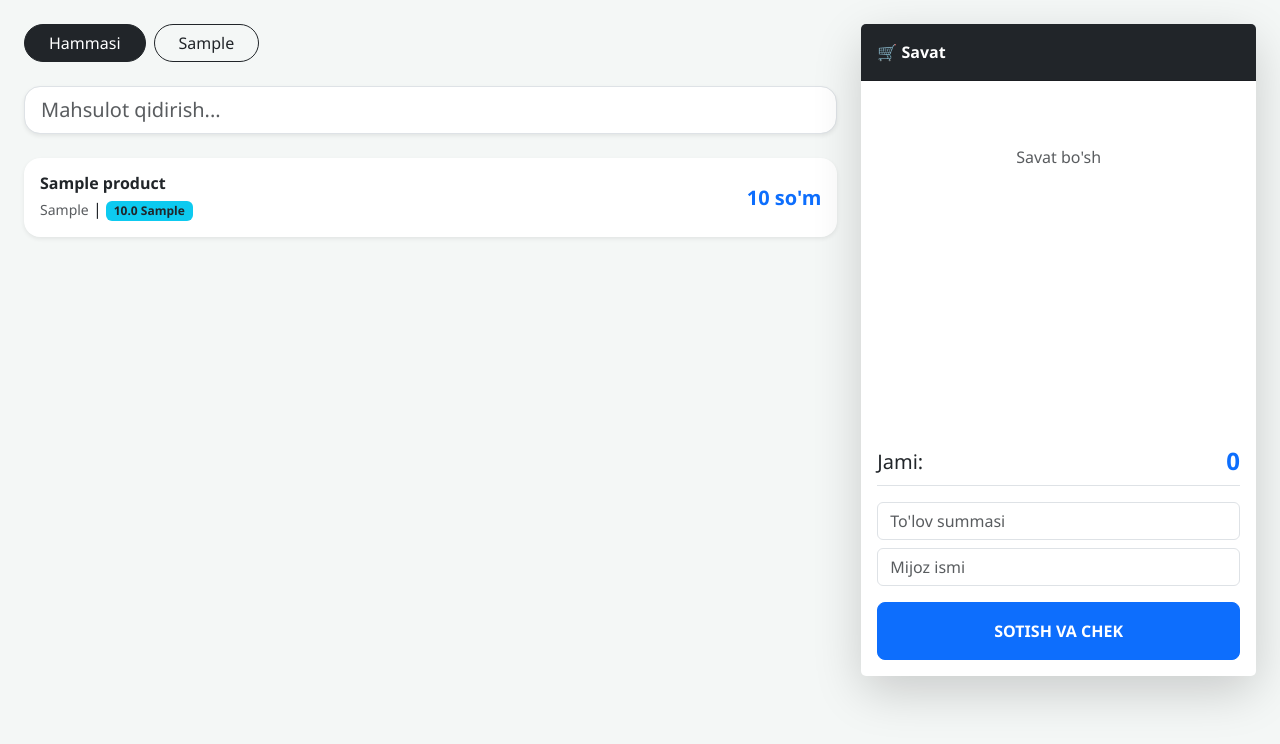
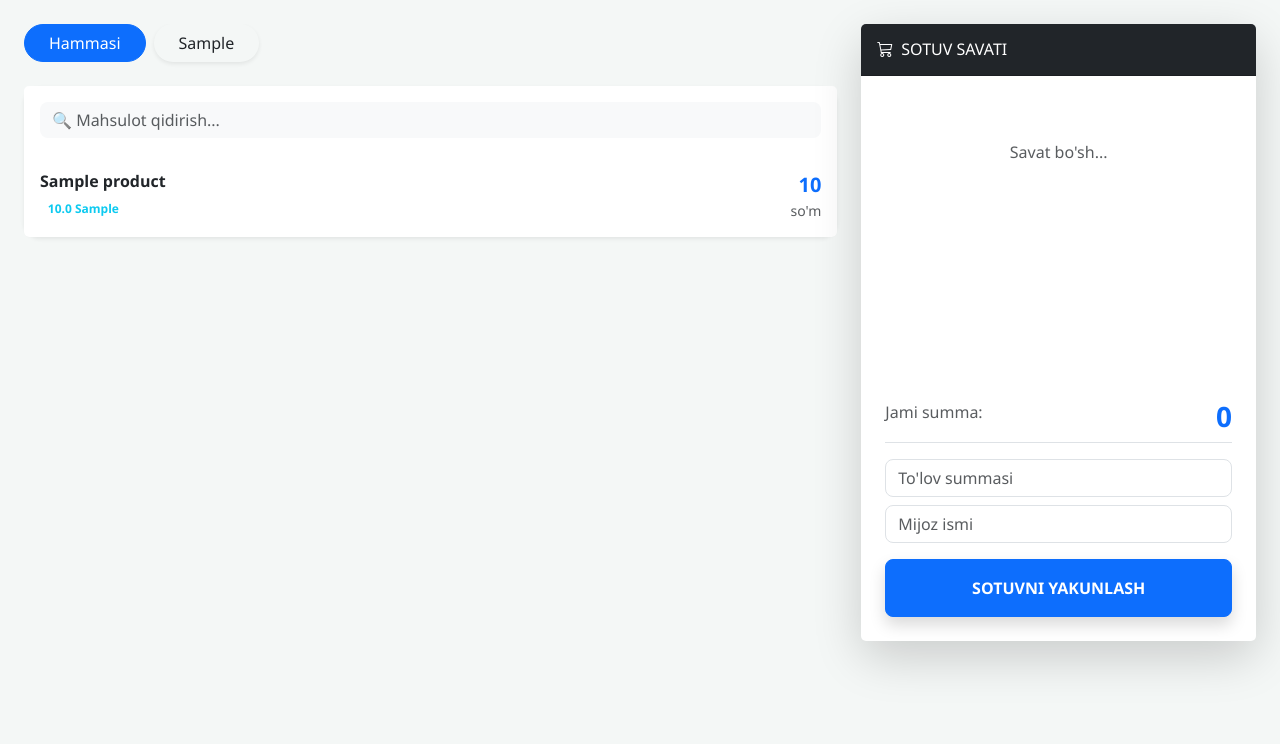
Before and after one commit to urmonaliyevv/market-sayt, a Flask app: page / in a window 1280 px wide. Shown: the part 56-800 px from the top of the page. Run offline with Flask 3, Linux system fonts and the light colour scheme; the visitor is signed in with stand-in values (Sample User, id 1); tables that the repository leaves empty hold one stand-in row (values such as "Sample post"); some libraries are stand-ins or nearby versions.

Commit message:
Update index.html

```diff
--- a/templates/index.html
+++ b/templates/index.html
@@ -2,110 +2,165 @@
 {% block content %}
 <div class="row g-4">
     <div class="col-lg-8">
-        <div class="d-flex gap-2 mb-3 overflow-auto pb-2" id="categoryFilters">
-            <button class="btn btn-dark rounded-pill px-4 active-cat" onclick="filterCat('all')">Hammasi</button>
+        <div class="d-flex gap-2 mb-3 overflow-auto pb-2" id="catBar">
+            <button class="btn btn-primary rounded-pill px-4" onclick="filterCat('all')">Hammasi</button>
             {% set cats = [] %}
             {% for p in products %}
                 {% if p.category not in cats %}
-                    <button class="btn btn-outline-dark rounded-pill px-4" onclick="filterCat('{{p.category}}')">{{p.category}}</button>
+                    <button class="btn btn-white shadow-sm rounded-pill px-4" onclick="filterCat('{{p.category}}')">{{p.category}}</button>
                     {% if cats.append(p.category) %}{% endif %}
                 {% endif %}
             {% endfor %}
         </div>
 
-        <input id="qidiruv" class="form-control form-control-lg mb-4 rounded-4 shadow-sm" placeholder="Mahsulot qidirish...">
-
-        <div class="list-group shadow-sm rounded-4 overflow-hidden" id="productGrid">
+        <div class="card border-0 shadow-sm rounded-4">
+            <div class="card-header bg-white border-0 py-3">
+                <input id="qidiruv" class="form-control border-0 bg-light rounded-3" placeholder="🔍 Mahsulot qidirish...">
+            </div>
+            <div class="list-group list-group-flush" id="productGrid" style="max-height: 65vh; overflow-y: auto;">
                 {% for p in products %}
                 <div class="list-group-item list-group-item-action border-0 py-3 prod-item"
-                 onclick="addToCart('{{p.id}}', '{{p.name}}', '{{p.sell_price}}', '{{p.stock}}')"
-                 data-name="{{p.name.lower()}}" data-cat="{{p.category}}" style="cursor: pointer;">
+                     data-name="{{p.name.lower()}}" data-cat="{{p.category}}"
+                     onclick="addToCart('{{p.id}}', '{{p.name}}', '{{p.sell_price}}', '{{p.stock}}')">
                     <div class="d-flex justify-content-between align-items-center">
                         <div>
-                        <h6 class="fw-bold mb-1">{{p.name}}</h6>
-                        <small class="text-muted">{{p.category}}</small> |
-                        <span class="badge {% if p.stock > 0 %}bg-info text-dark{% else %}bg-danger{% endif %}">{{p.stock}} {{p.unit}}</span>
+                            <h6 class="fw-bold mb-1 text-dark">{{p.name}}</h6>
+                            <span class="badge bg-soft-info text-info">{{p.stock}} {{p.unit}}</span>
                         </div>
-                    <span class="fw-bold text-primary fs-5">{{p.sell_price|format_money}} so'm</span>
+                        <div class="text-end">
+                            <span class="fw-bold text-primary fs-5">{{p.sell_price|format_money}}</span>
+                            <small class="d-block text-muted">so'm</small>
+                        </div>
                     </div>
                 </div>
                 {% endfor %}
             </div>
         </div>
+    </div>
 
     <div class="col-lg-4">
         <div class="card border-0 shadow-lg rounded-4 sticky-top" style="top: 20px;">
-            <div class="card-header bg-dark text-white py-3 fw-bold">🛒 Savat</div>
-            <div id="cartItems" class="card-body overflow-auto" style="height: 350px;">
-                <p class="text-center text-muted mt-5">Savat bo'sh</p>
+            <div class="card-header bg-dark text-white py-3">
+                <h5 class="m-0 fs-6"><i class="bi bi-cart3 me-2"></i>SOTUV SAVATI</h5>
             </div>
-            <div class="card-footer bg-white border-0 p-3">
+            <div id="cartItems" class="card-body overflow-auto" style="height: 300px;">
+                <p class="text-center text-muted mt-5">Savat bo'sh...</p>
+            </div>
+            <div class="card-footer bg-white border-0 p-4">
                 <div class="d-flex justify-content-between mb-3 border-bottom pb-2">
-                    <span class="fs-5">Jami:</span>
-                    <h4 class="fw-bold text-primary m-0" id="jami">0</h4>
+                    <span class="text-muted">Jami summa:</span>
+                    <h3 class="fw-bold text-primary m-0" id="totalVal">0</h3>
                 </div>
-                <input type="number" id="paid" class="form-control mb-2" placeholder="To'lov summasi">
-                <input type="text" id="cust" class="form-control mb-3" placeholder="Mijoz ismi">
-                <button class="btn btn-primary w-100 py-3 fw-bold rounded-3" onclick="finish()">SOTISH VA CHEK</button>
+                <input type="number" id="paidVal" class="form-control mb-2 rounded-3" placeholder="To'lov summasi">
+                <input type="text" id="custName" class="form-control mb-3 rounded-3" placeholder="Mijoz ismi">
+                <button class="btn btn-primary w-100 py-3 fw-bold rounded-3 shadow" onclick="askCheck()">
+                    SOTUVNI YAKUNLASH
+                </button>
             </div>
         </div>
+    </div>
+</div>
+
+<div id="checkTemplate" style="display: none;">
+    <div style="width: 80mm; padding: 10px; font-family: 'Courier New', monospace; color: #000; background: #fff;">
+        <center>
+            <h3 style="margin: 0;">MARKET PRO</h3>
+            <p style="font-size: 12px;">Sana: <span id="c_date"></span></p>
+        </center>
+        <hr style="border-top: 1px dashed #000;">
+        <div id="c_items"></div>
+        <hr style="border-top: 1px dashed #000;">
+        <table style="width: 100%; font-weight: bold;">
+            <tr><td>JAMI:</td><td align="right" id="c_total"></td></tr>
+        </table>
+        <center><p style="margin-top: 20px; font-size: 12px;">Xaridingiz uchun rahmat!</p></center>
     </div>
 </div>
 
 <script>
 let cart = [];
 
-function filterCat(cat) {
-    const items = document.querySelectorAll('.prod-item');
-    items.forEach(item => {
-        if (cat === 'all' || item.dataset.cat === cat) {
-            item.style.setProperty('display', 'block', 'important');
+function addToCart(id, name, price, stock) {
+    if(stock <= 0) return Swal.fire('Omborda yo\'q!');
+    let item = cart.find(x => x.id == id);
+    if(item) {
+        if(item.qty < stock) item.qty++;
     } else {
-            item.style.setProperty('display', 'none', 'important');
+        cart.push({id:id, name:name, price:parseFloat(price), qty:1});
     }
+    renderCart();
+}
+
+function renderCart() {
+    let h = ""; let t = 0;
+    cart.forEach(x => {
+        t += x.price * x.qty;
+        h += `<div class="d-flex justify-content-between mb-3 align-items-center">
+            <div style="flex:1"><b class="small text-dark d-block">${x.name}</b><small class="text-muted">${x.qty} x ${x.price.toLocaleString()}</small></div>
+            <div class="fw-bold mx-2">${(x.price*x.qty).toLocaleString()}</div>
+            <i class="bi bi-x-circle text-danger pointer" onclick="cart=cart.filter(i=>i.id!=${x.id});renderCart()"></i>
+        </div>`;
+    });
+    document.getElementById('cartItems').innerHTML = h || '<p class="text-center text-muted mt-5">Savat bo\'sh...</p>';
+    document.getElementById('totalVal').innerText = t.toLocaleString();
+}
+
+function askCheck() {
+    if(cart.length == 0) return;
+    Swal.fire({
+        title: 'Sotilsinmi?',
+        text: "Xarid uchun chek kerakmi?",
+        icon: 'question',
+        showCancelButton: true,
+        confirmButtonText: 'Ha, Chek bilan',
+        cancelButtonText: 'Yo\'q, Faqat sotish',
+        reverseButtons: true
+    }).then((result) => {
+        const needPrint = result.isConfirmed;
+        processSale(needPrint);
     });
 }
 
-function addToCart(id, name, price, stock) {
-    if(parseFloat(stock) <= 0) return Swal.fire('Omborda mahsulot qolmagan!');
-    let item = cart.find(x => x.id == id);
-    if(item) {
-        if(item.qty < stock) item.qty++;
-        else return Swal.fire('Ombor qoldig\'idan ko\'p sotib bo\'lmaydi');
-    } else {
-        cart.push({id:id, name:name, price:parseFloat(price), qty:1});
-    }
-    render();
-}
-
-function render() {
-    let h = ""; let t = 0;
-    cart.forEach(x => {
-        t += x.price * x.qty;
-        h += `<div class="d-flex justify-content-between align-items-center mb-3">
-            <div style="flex:1"><b>${x.name}</b><br><small>${x.qty} x ${x.price.toLocaleString()}</small></div>
-            <div class="fw-bold me-2">${(x.price*x.qty).toLocaleString()}</div>
-            <i class="bi bi-trash text-danger" style="cursor:pointer" onclick="cart=cart.filter(i=>i.id!=${x.id});render()"></i>
-        </div>`;
-    });
-    document.getElementById('cartItems').innerHTML = h || '<p class="text-center text-muted mt-5">Savat bo\'sh</p>';
-    document.getElementById('jami').innerText = t.toLocaleString() + " so'm";
-}
-
-function finish() {
-    if(cart.length == 0) return Swal.fire('Savat bo\'sh!');
-    const paid = document.getElementById('paid').value;
-    const cust = document.getElementById('cust').value || "Umumiy mijoz";
+function processSale(print) {
+    const paid = document.getElementById('paidVal').value;
+    const cust = document.getElementById('custName').value;
 
     fetch('/bulk_sell', {
         method: 'POST',
         headers: {'Content-Type': 'application/json'},
         body: JSON.stringify({items: cart, paid: paid, customer: cust})
-    }).then(res => res.json()).then(data => {
-        if(data.status == 'success') {
-            window.print(); // Chek chiqarish
-            Swal.fire('Muvaffaqiyatli!', '', 'success').then(() => location.reload());
+    }).then(() => {
+        if(print) {
+            generateCheck();
+        } else {
+            Swal.fire('Sotildi!', '', 'success').then(() => location.reload());
         }
+    });
+}
+
+function generateCheck() {
+    let itemsH = "";
+    cart.forEach(x => {
+        itemsH += `<div style="display:flex; justify-content:space-between; font-size:13px;">
+            <span>${x.name} x${x.qty}</span><span>${(x.price*x.qty).toLocaleString()}</span>
+        </div>`;
+    });
+    document.getElementById('c_items').innerHTML = itemsH;
+    document.getElementById('c_date').innerText = new Date().toLocaleString();
+    document.getElementById('c_total').innerText = document.getElementById('totalVal').innerText + " so'm";
+
+    const content = document.getElementById('checkTemplate').innerHTML;
+    const win = window.open('', '', 'width=400,height=600');
+    win.document.write(content);
+    win.document.close();
+    win.print();
+    win.close();
+    location.reload();
+}
+
+function filterCat(cat) {
+    document.querySelectorAll('.prod-item').forEach(i => {
+        i.style.display = (cat === 'all' || i.dataset.cat === cat) ? 'block' : 'none';
     });
 }
 
```
Lines whose indentation alone changed are shown as unchanged.
